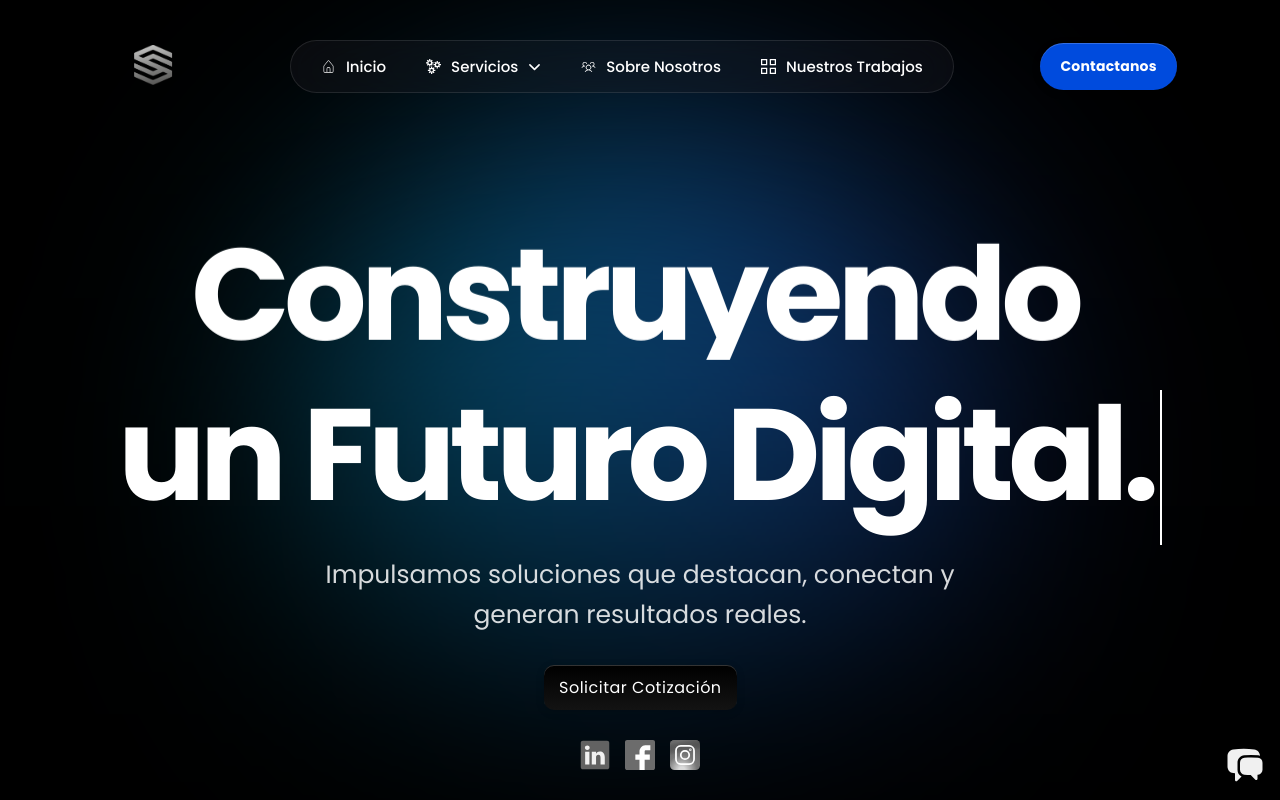
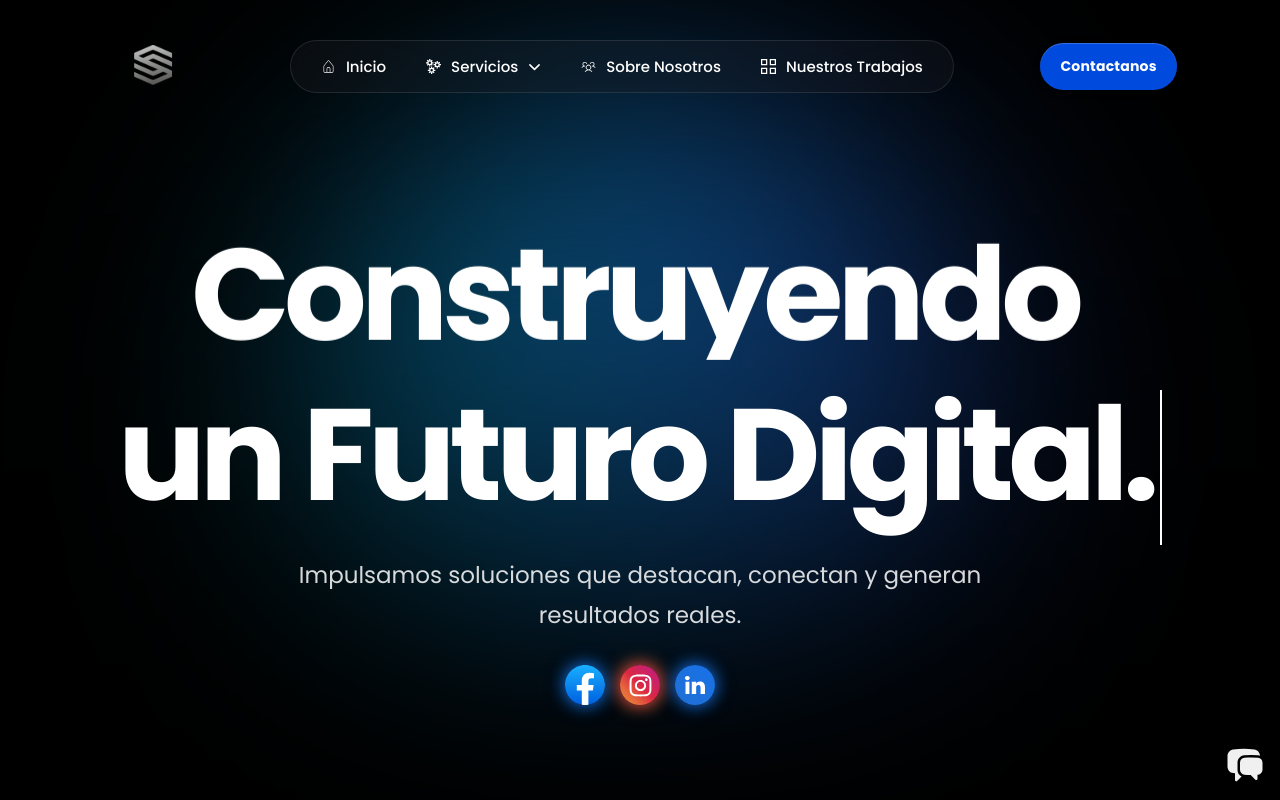
Before and after one commit to agusasaad/SecurityAndSystemPage, a Next.js app in the folder security-and-system-page/: page / in a window 1280 px wide. Shown: the top 800 px of the page. Built offline with nearby package versions, Linux system fonts and the light colour scheme.

Commit message:
se agregan nuevos botnes y estilos

```diff
--- a/security-and-system-page/src/Components/homePage/HomePage.jsx
+++ b/security-and-system-page/src/Components/homePage/HomePage.jsx
@@ -3,10 +3,10 @@ import { useEffect, useRef } from 'react'
 import styles from './HomePage.module.css'
 import { poppins } from '@/Fonts/fonts'
 import gsap from 'gsap'
-import Linkedin from '@/svg/Linkedin'
-import Facebook from '@/svg/Facebook'
-import Instagram from '@/svg/Instagram'
 import Link from 'next/link'
+import Facebook from './redesSociales/Facebook'
+import Instagram from './redesSociales/Instagram'
+import Linkedin from './redesSociales/Linkedin'
 
 const HomePage = () => {
   const titleRef1 = useRef(null)
@@ -122,19 +122,10 @@ const HomePage = () => {
         </div>
       </div>
       <div className={styles.containerButton} ref={buttonRef}>
-        <button className={`${poppins.className} ${styles.buttonFolow}`}>
-          Solicitar Cotización
-        </button>
         <div className={styles.containerSocial}>
-          <Link href="/" className={styles.link}>
-            <Linkedin />
-          </Link>
-          <Link href="/" className={styles.link}>
-            <Facebook />
-          </Link>
-          <Link href="/" className={styles.link}>
-            <Instagram />
-          </Link>
+          <Facebook />
+          <Instagram />
+          <Linkedin />
         </div>
       </div>
     </div>
--- a/security-and-system-page/src/Components/homePage/HomePage.module.css
+++ b/security-and-system-page/src/Components/homePage/HomePage.module.css
@@ -50,7 +50,7 @@
   max-width: 700px;
   text-align: center;
   line-height: 40px;
-  font-size: 25px;
+  font-size: 23px;
   font-weight: 400;
   color: #ffffffd7;
 }
@@ -196,17 +196,18 @@
 
 @media (max-width: 500px) {
   .homePage {
-    padding-bottom: 170px;
+    padding-top: 190px;
+    padding-bottom: 190px;
     gap: 0px;
   }
   .homePage .containerTitle h1 {
     font-size: 45px;
-    line-height: 65px;
+    line-height: 60px;
   }
 
   .containerText {
     font-size: 18px;
-    line-height: 35px;
+    line-height: 30px;
   }
 
   .containerButton {
--- /dev/null
+++ b/security-and-system-page/src/Components/homePage/redesSociales/redes.css
@@ -0,0 +1,40 @@
+.facebook {
+  border-radius: 50%;
+  display: flex;
+  justify-content: center;
+  align-items: center;
+  box-shadow: 0 0 15px rgba(24, 119, 242, 0.7), 0 0 20px rgba(24, 119, 242, 0.5);
+}
+
+.Instagram {
+  background: linear-gradient(
+    45deg,
+    #f09433 0%,
+    #e6683c 25%,
+    #dc2743 50%,
+    #cc2366 75%,
+    #bc1888 100%
+  );
+  width: 40px;
+  height: 40px;
+  border-radius: 50%;
+  display: flex;
+  justify-content: center;
+  align-items: center;
+  box-shadow: 0 0 15px #dc2742c7, 0 0 20px #f09533af;
+}
+
+.Linkedin {
+  background: linear-gradient(
+    45deg,
+    rgba(41, 133, 255, 0.822) 0%,
+    rgba(25, 125, 255, 0.897) 100%
+  );
+  width: 40px;
+  height: 40px;
+  border-radius: 50%;
+  display: flex;
+  justify-content: center;
+  align-items: center;
+  box-shadow: 0 0 15px rgba(24, 119, 242, 0.7), 0 0 20px rgba(24, 119, 242, 0.5);
+}
```
